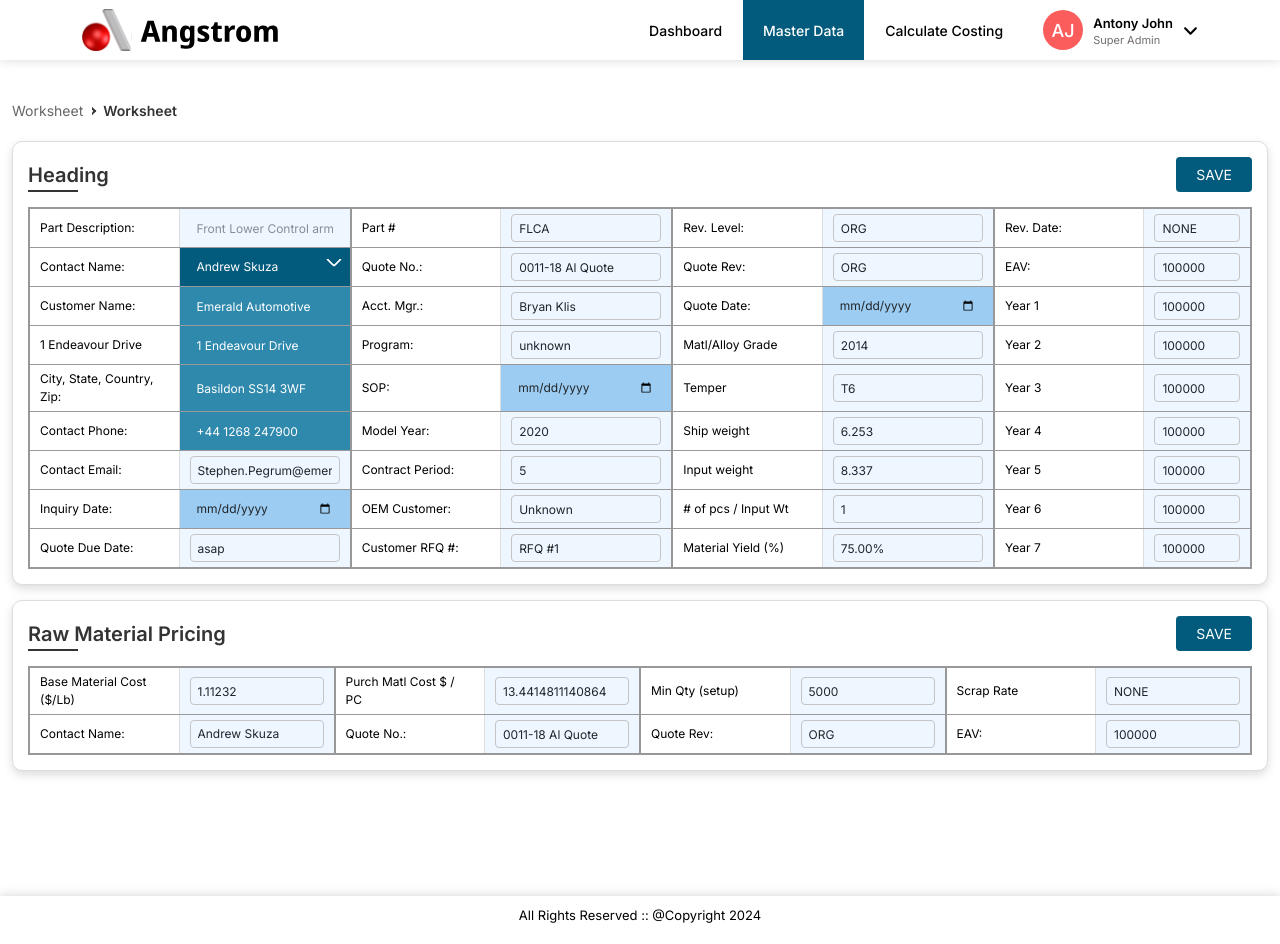
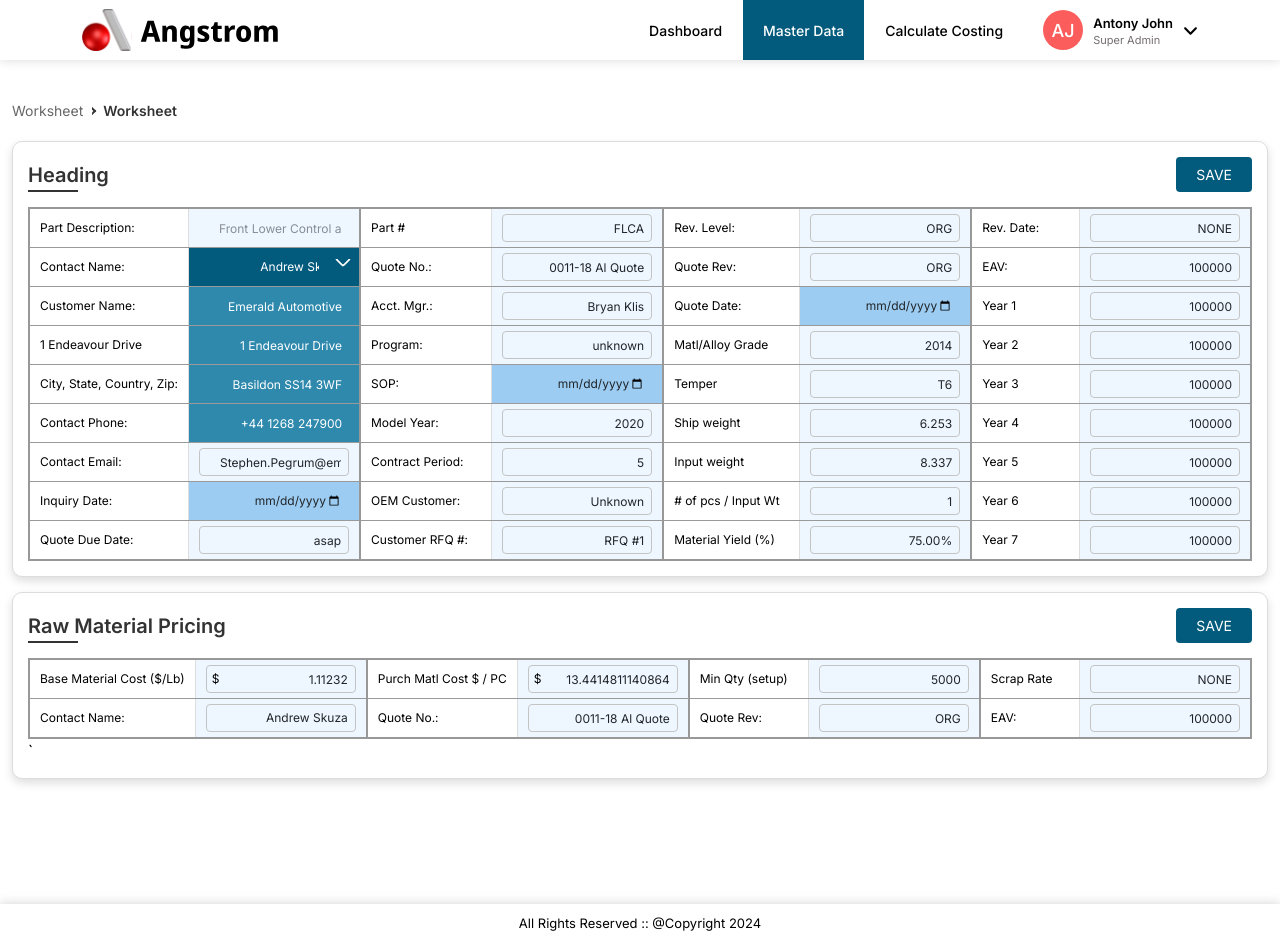
Before and after one commit to aneeshchandhre/angstrom, a Next.js app: page /WorkSheetData/WorkSheetData in a window 1280 px wide. Built offline with nearby package versions, Linux system fonts and the light colour scheme.

Commit message:
1. !important added to solve Select color issue 2. $ added to price input

```diff
--- a/src/pages/WorkSheetData/WorkSheetData.js
+++ b/src/pages/WorkSheetData/WorkSheetData.js
@@ -22,6 +22,7 @@ const WorkSheetData = () => {
                   <h2 className='page_heading'>Heading</h2>
                   <button className="saveBtn">Save</button>
                 </div>
+                <div className="table-responsive">
                   <table className="table worksheetTable">
                     <tbody>
                       <tr>
@@ -31,7 +32,7 @@ const WorkSheetData = () => {
                             controlId="companyCode"
                             className="form-group"
                           >
-                          <Form.Control value={"Front Lower Control arm"} disabled />
+                            <Form.Control defaultValue={"Front Lower Control arm"} disabled />
                           </Form.Group>
                         </td>
                         <td className="labelArea minTD">Part #</td>
@@ -40,7 +41,7 @@ const WorkSheetData = () => {
                             controlId="companyCode"
                             className="form-group"
                           >
-                          <Form.Control value={"FLCA"} />
+                            <Form.Control defaultValue={"FLCA"} />
                           </Form.Group>
                         </td>
                         <td className="labelArea minTD">Rev. Level:</td>
@@ -49,7 +50,7 @@ const WorkSheetData = () => {
                             controlId="companyCode"
                             className="form-group"
                           >
-                          <Form.Control value={"ORG"} />
+                            <Form.Control defaultValue={"ORG"} />
                           </Form.Group>
                         </td>
                         <td className="labelArea minTD">Rev. Date:</td>
@@ -58,7 +59,7 @@ const WorkSheetData = () => {
                             controlId="companyCode"
                             className="form-group"
                           >
-                          <Form.Control value={"NONE"} />
+                            <Form.Control defaultValue={"NONE"} />
                           </Form.Group>
                         </td>
                       </tr>
@@ -136,7 +137,7 @@ const WorkSheetData = () => {
                             controlId="companyCode"
                             className="form-group"
                           >
-                          <Form.Control value={"0011-18 Al Quote"} />
+                            <Form.Control defaultValue={"0011-18 Al Quote"} />
                           </Form.Group>
                         </td>
                         <td className="labelArea minTD">Quote Rev:</td>
@@ -145,13 +146,13 @@ const WorkSheetData = () => {
                             controlId="companyCode"
                             className="form-group"
                           >
-                          <Form.Control value={"ORG"} />
+                            <Form.Control defaultValue={"ORG"} />
                           </Form.Group>
                         </td>
                         <td className="labelArea minTD">EAV:</td>
                         <td className="valueArea maxTD">
                           <Form.Group controlId="companyCode" className="form-group">
-                          <Form.Control value={"100000"} />
+                            <Form.Control defaultValue={"100000"} />
                           </Form.Group>
                         </td>
                       </tr>
@@ -159,13 +160,13 @@ const WorkSheetData = () => {
                         <td className="labelArea minTD">Customer Name:</td>
                         <td className="labelArea maxTD autoPopulated">
                           <Form.Group controlId="companyCode" className="form-group">
-                          <Form.Control value={"Emerald Automotive"} />
+                            <Form.Control defaultValue={"Emerald Automotive"} />
                           </Form.Group>
                         </td>
                         <td className="labelArea minTD">Acct. Mgr.:</td>
                         <td className="labelArea maxTD">
                           <Form.Group controlId="companyCode" className="form-group">
-                          <Form.Control value={"Bryan Klis"} />
+                            <Form.Control defaultValue={"Bryan Klis"} />
                           </Form.Group>
                           </td>
                         <td className="labelArea minTD">Quote Date:</td>
@@ -177,7 +178,7 @@ const WorkSheetData = () => {
                         <td className="labelArea minTD">Year 1</td>
                         <td className="labelArea maxTD">
                           <Form.Group controlId="companyCode" className="form-group">
-                          <Form.Control value={"100000"} />
+                            <Form.Control defaultValue={"100000"} />
                           </Form.Group>
                         </td>
                       </tr>
@@ -185,25 +186,25 @@ const WorkSheetData = () => {
                         <td className="labelArea minTD">1 Endeavour Drive</td>
                         <td className="labelArea maxTD autoPopulated">
                           <Form.Group controlId="companyCode" className="form-group">
-                          <Form.Control value={"1 Endeavour Drive"} />
+                            <Form.Control defaultValue={"1 Endeavour Drive"} />
                           </Form.Group>
                         </td>
                         <td className="labelArea minTD">Program:</td>
                         <td className="labelArea maxTD">
                           <Form.Group controlId="companyCode" className="form-group">
-                          <Form.Control value={"unknown"} />
+                            <Form.Control defaultValue={"unknown"} />
                           </Form.Group>
                         </td>
                         <td className="labelArea minTD">Matl/Alloy Grade</td>
                         <td className="labelArea maxTD">
                           <Form.Group controlId="companyCode" className="form-group">
-                          <Form.Control value={"2014"} />
+                            <Form.Control defaultValue={"2014"} />
                           </Form.Group>
                         </td>
                         <td className="labelArea minTD">Year 2</td>
                         <td className="labelArea maxTD">
                           <Form.Group controlId="companyCode" className="form-group">
-                          <Form.Control value={"100000"} />
+                            <Form.Control defaultValue={"100000"} />
                           </Form.Group>
                         </td>
                       </tr>
@@ -211,7 +212,7 @@ const WorkSheetData = () => {
                         <td className="labelArea minTD">City, State, Country, Zip:</td>
                         <td className="labelArea maxTD autoPopulated">
                           <Form.Group controlId="companyCode" className="form-group">
-                          <Form.Control value={"Basildon SS14 3WF"} />
+                            <Form.Control defaultValue={"Basildon SS14 3WF"} />
                           </Form.Group>
                         </td>
                         <td className="labelArea minTD">SOP:</td>
@@ -223,13 +224,13 @@ const WorkSheetData = () => {
                         <td className="labelArea minTD">Temper</td>
                         <td className="labelArea maxTD">
                           <Form.Group controlId="companyCode" className="form-group">
-                          <Form.Control value={"T6"} />
+                            <Form.Control defaultValue={"T6"} />
                           </Form.Group>
                         </td>
                         <td className="labelArea minTD">Year 3</td>
                         <td className="labelArea maxTD">
                           <Form.Group controlId="companyCode" className="form-group">
-                          <Form.Control value={"100000"} />
+                            <Form.Control defaultValue={"100000"} />
                           </Form.Group>
                         </td>
                       </tr>
@@ -237,7 +238,7 @@ const WorkSheetData = () => {
                         <td className="labelArea minTD">Contact Phone:</td>
                         <td className="labelArea maxTD autoPopulated">
                           <Form.Group controlId="companyCode" className="form-group">
-                          <Form.Control value={"+44 1268 247900"} />
+                            <Form.Control defaultValue={"+44 1268 247900"} />
                           </Form.Group>
                         </td>
                         <td className="labelArea minTD">Model Year:</td>
@@ -249,13 +250,13 @@ const WorkSheetData = () => {
                         <td className="labelArea minTD">Ship weight</td>
                         <td className="labelArea maxTD">
                           <Form.Group controlId="companyCode" className="form-group">
-                          <Form.Control value={"6.253"} />
+                            <Form.Control defaultValue={"6.253"} />
                           </Form.Group>
                         </td>
                         <td className="labelArea minTD">Year 4</td>
                         <td className="labelArea maxTD">
                           <Form.Group controlId="companyCode" className="form-group">
-                          <Form.Control value={"100000"} />
+                            <Form.Control defaultValue={"100000"} />
                           </Form.Group>
                         </td>
                       </tr>
@@ -263,7 +264,7 @@ const WorkSheetData = () => {
                         <td className="labelArea minTD">Contact Email:</td>
                         <td className="labelArea maxTD">
                           <Form.Group controlId="companyCode" className="form-group">
-                          <Form.Control value={"Stephen.Pegrum@emeraldautomotive.com"} />
+                            <Form.Control defaultValue={"Stephen.Pegrum@emeraldautomotive.com"} />
                           </Form.Group>
                         </td>
                         <td className="labelArea minTD">Contract Period:</td>
@@ -275,13 +276,13 @@ const WorkSheetData = () => {
                         <td className="labelArea minTD">Input weight</td>
                         <td className="labelArea maxTD">
                           <Form.Group controlId="companyCode" className="form-group">
-                          <Form.Control value={"8.337"} />
+                            <Form.Control defaultValue={"8.337"} />
                           </Form.Group>
                         </td>
                         <td className="labelArea minTD">Year 5</td>
                         <td className="labelArea maxTD">
                           <Form.Group controlId="companyCode" className="form-group">
-                          <Form.Control value={"100000"} />
+                            <Form.Control defaultValue={"100000"} />
                           </Form.Group>
                         </td>
                       </tr>
@@ -301,13 +302,13 @@ const WorkSheetData = () => {
                         <td className="labelArea minTD"># of pcs / Input Wt</td>
                         <td className="labelArea maxTD">
                           <Form.Group controlId="companyCode" className="form-group">
-                          <Form.Control value={"1"} />
+                            <Form.Control defaultValue={"1"} />
                           </Form.Group>
                         </td>
                         <td className="labelArea minTD">Year 6</td>
                         <td className="labelArea maxTD">
                           <Form.Group controlId="companyCode" className="form-group">
-                          <Form.Control value={"100000"} />
+                            <Form.Control defaultValue={"100000"} />
                           </Form.Group>
                         </td>
                       </tr>
@@ -315,7 +316,7 @@ const WorkSheetData = () => {
                         <td className="labelArea minTD">Quote Due Date:</td>
                         <td className="labelArea maxTD">
                           <Form.Group controlId="companyCode" className="form-group">
-                          <Form.Control value={"asap"} />
+                            <Form.Control defaultValue={"asap"} />
                           </Form.Group>
                         </td>
                         <td className="labelArea minTD">Customer RFQ #:</td>
@@ -327,18 +328,19 @@ const WorkSheetData = () => {
                         <td className="labelArea minTD">Material Yield (%)</td>
                         <td className="labelArea maxTD">
                           <Form.Group controlId="companyCode" className="form-group">
-                          <Form.Control value={"75.00%"} />
+                            <Form.Control defaultValue={"75.00%"} />
                           </Form.Group>
                         </td>
                         <td className="labelArea minTD">Year 7</td>
                         <td className="labelArea maxTD">
                           <Form.Group controlId="companyCode" className="form-group">
-                          <Form.Control value={"100000"} />
+                            <Form.Control defaultValue={"100000"} />
                           </Form.Group>
                         </td>
                       </tr>
                     </tbody>
                   </table>
+                </div>
               </div>
 
               <div className="worksheetSingle">
@@ -346,6 +348,7 @@ const WorkSheetData = () => {
                   <h2 className='page_heading'>Raw Material Pricing</h2>
                   <button className="saveBtn">Save</button>
                 </div>
+                <div className="table-responsive">
                   <table className="table worksheetTable">
                     <tbody>
                       <tr>
@@ -355,7 +358,7 @@ const WorkSheetData = () => {
                             controlId="companyCode"
                             className="form-group priceInput"
                           >
-                          <Form.Control value={"1.11232"} />
+                            <Form.Control defaultValue={"1.11232"} />
                           </Form.Group>
                         </td>
                         <td className="labelArea minTD">Purch Matl Cost $ / PC</td>
@@ -364,7 +367,7 @@ const WorkSheetData = () => {
                             controlId="companyCode"
                             className="form-group priceInput"
                           >
-                          <Form.Control value={"13.4414811140864"} />
+                            <Form.Control defaultValue={"13.4414811140864"} />
                           </Form.Group>
                         </td>
                         <td className="labelArea minTD">Min Qty (setup)</td>
@@ -373,7 +376,7 @@ const WorkSheetData = () => {
                             controlId="companyCode"
                             className="form-group"
                           >
-                          <Form.Control value={"5000"} />
+                            <Form.Control defaultValue={"5000"} />
                           </Form.Group>
                         </td>
                         <td className="labelArea minTD">Scrap Rate</td>
@@ -382,7 +385,7 @@ const WorkSheetData = () => {
                             controlId="companyCode"
                             className="form-group"
                           >
-                          <Form.Control value={"NONE"} />
+                            <Form.Control defaultValue={"NONE"} />
                           </Form.Group>
                         </td>
                       </tr>
@@ -460,7 +463,7 @@ const WorkSheetData = () => {
                             controlId="companyCode"
                             className="form-group"
                           >
-                          <Form.Control value={"0011-18 Al Quote"} />
+                            <Form.Control defaultValue={"0011-18 Al Quote"} />
                           </Form.Group>
                         </td>
                         <td className="labelArea minTD">Quote Rev:</td>
@@ -469,18 +472,19 @@ const WorkSheetData = () => {
                             controlId="companyCode"
                             className="form-group"
                           >
-                          <Form.Control value={"ORG"} />
+                            <Form.Control defaultValue={"ORG"} />
                           </Form.Group>
                         </td>
                         <td className="labelArea minTD">EAV:</td>
                         <td className="valueArea maxTD">
                           <Form.Group controlId="companyCode" className="form-group">
-                          <Form.Control value={"100000"} />
+                            <Form.Control defaultValue={"100000"} />
                           </Form.Group>
                         </td>
                       </tr>
                     </tbody>
                   </table>
+                `</div>
               </div>
 
             </div>
--- a/src/styles/workSheet.scss
+++ b/src/styles/workSheet.scss
@@ -18,6 +18,7 @@
     border: 2px solid #989898;
     tr {
         td {
+            white-space: nowrap;
             border: 1px solid #ddd;
             border-bottom-color: #999;
             font-size: 12px;
@@ -28,6 +29,7 @@
                 border-right: 2px solid #989898;
             }
             .form-control {
+                min-width: 150px;
                 background: none;
                 border-color: #e4e4e4;
                 height: auto;
@@ -41,7 +43,7 @@
                 -moz-border-radius: 4px;
                 -ms-border-radius: 4px;
                 -o-border-radius: 4px;
-}
+            }
         }
         td.selectTd {
             background: #025b7d;
@@ -83,12 +85,30 @@
                     color: #fff;
                     border: none;
                     background: none;
+                    option {
+                        color: #000 !important;
+                    }
                 }
             }
         }
         td.dateTd {
             background: #9cccf2;
         }
+    }
+}
+.worksheetTable {
+    .priceInput {
+        position: relative;
+        &::before {
+            position: absolute;
+            content: "$";
+            left: 6px;
+            top: 5px;
+        }
+    }
+    .form-control {
+        text-align: right;
+        padding-left: 20px !important;
     }
 }
 .datePiker input.form-control {
```
Lines whose indentation alone changed are shown as unchanged.
